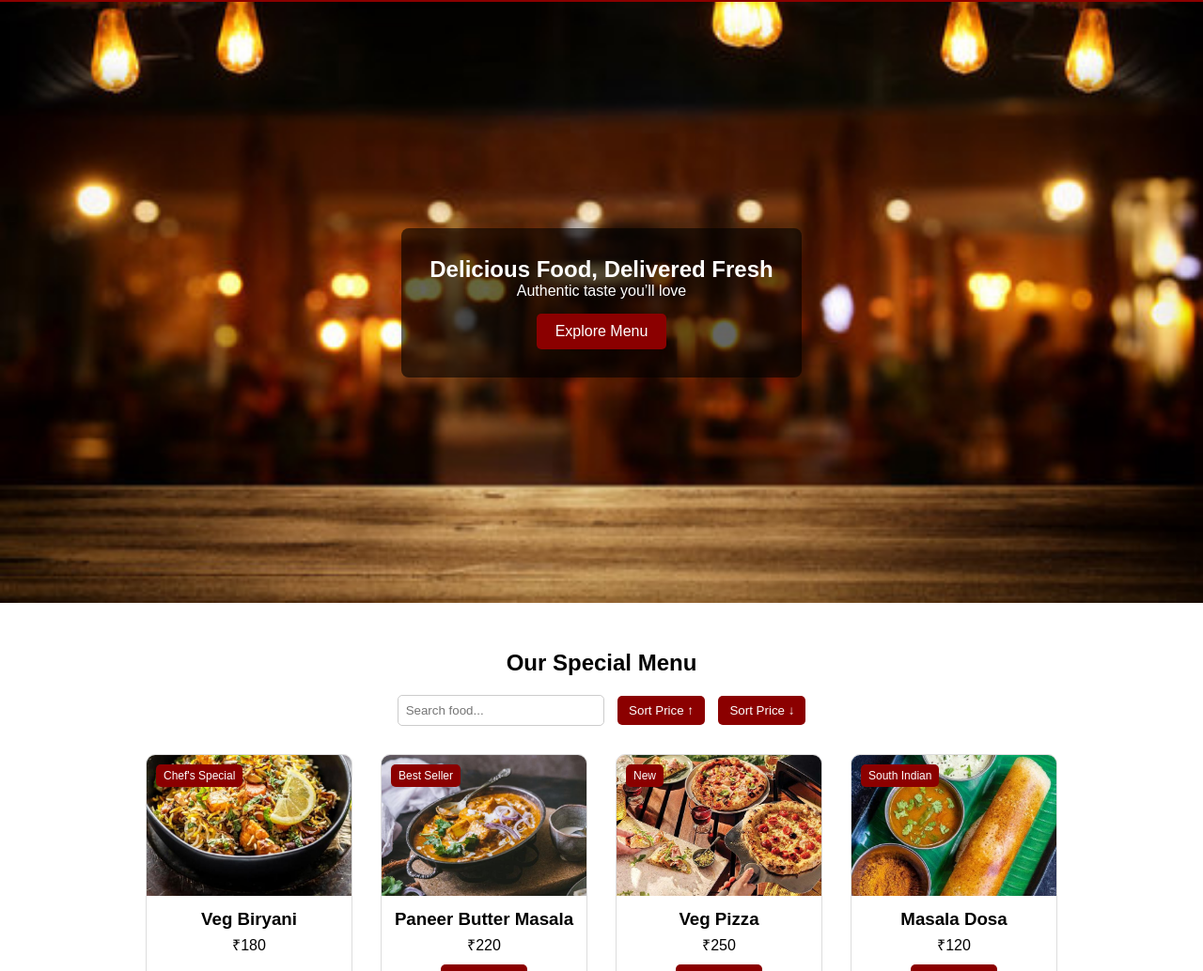
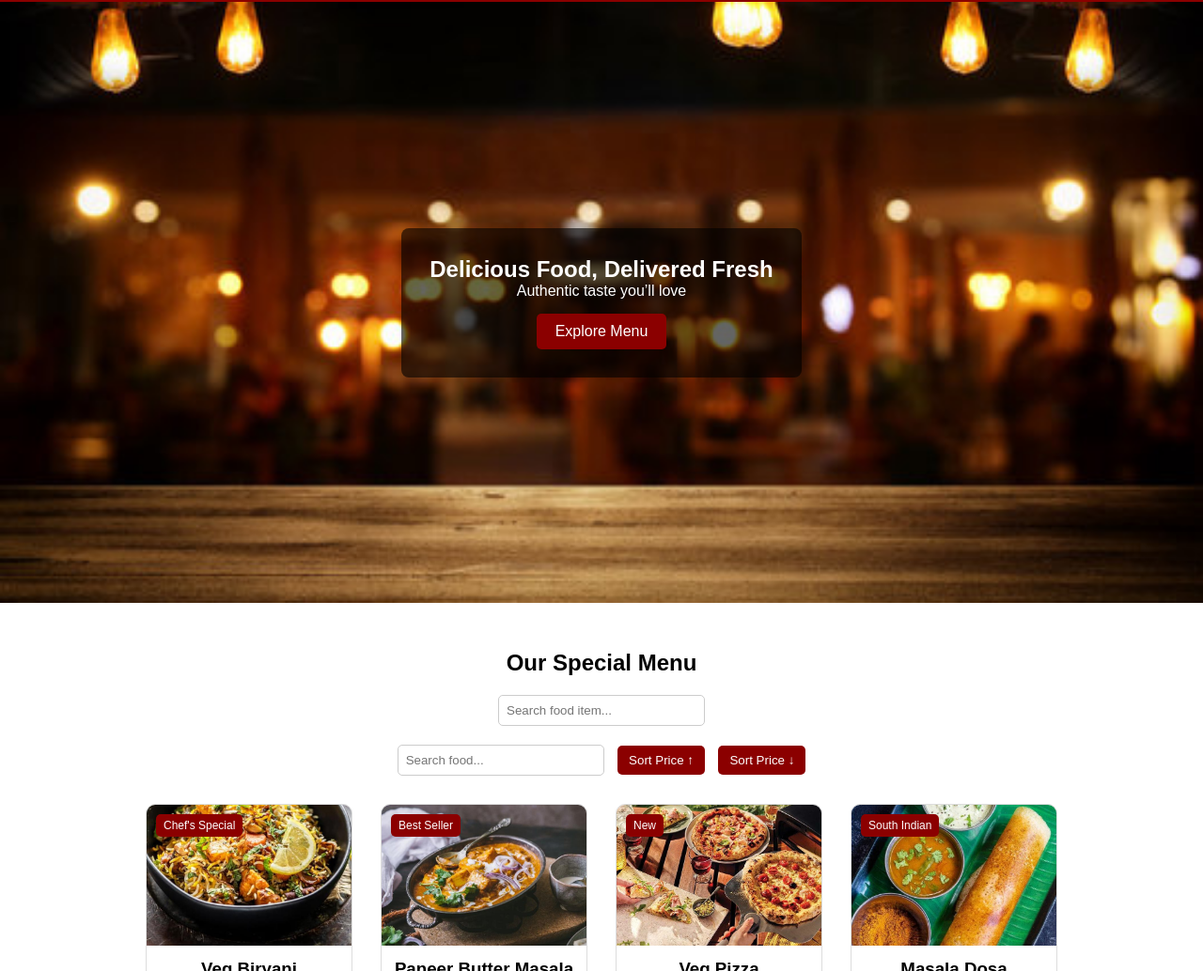
Before and after one commit to anu89ranjan89/Restaurant-website, a plain HTML site: page index.html in a window 1280 px wide. Shown: the part 66-1100 px from the top of the page at 94% size. Drawn offline with Linux system fonts and the light colour scheme; a script that the page names is missing.

Commit message:
Update index.html

```diff
--- a/index.html
+++ b/index.html
@@ -32,6 +32,9 @@
 <!-- Menu Section -->
 <section class="menu" id="menu">
     <h2>Our Special Menu</h2>
+    <div class="menu-controls">
+    <input type="text" id="searchBar" placeholder="Search food item...">
+</div>
 
 <!-- Search + Sorting-->
     <div class="menu-controls">
```
